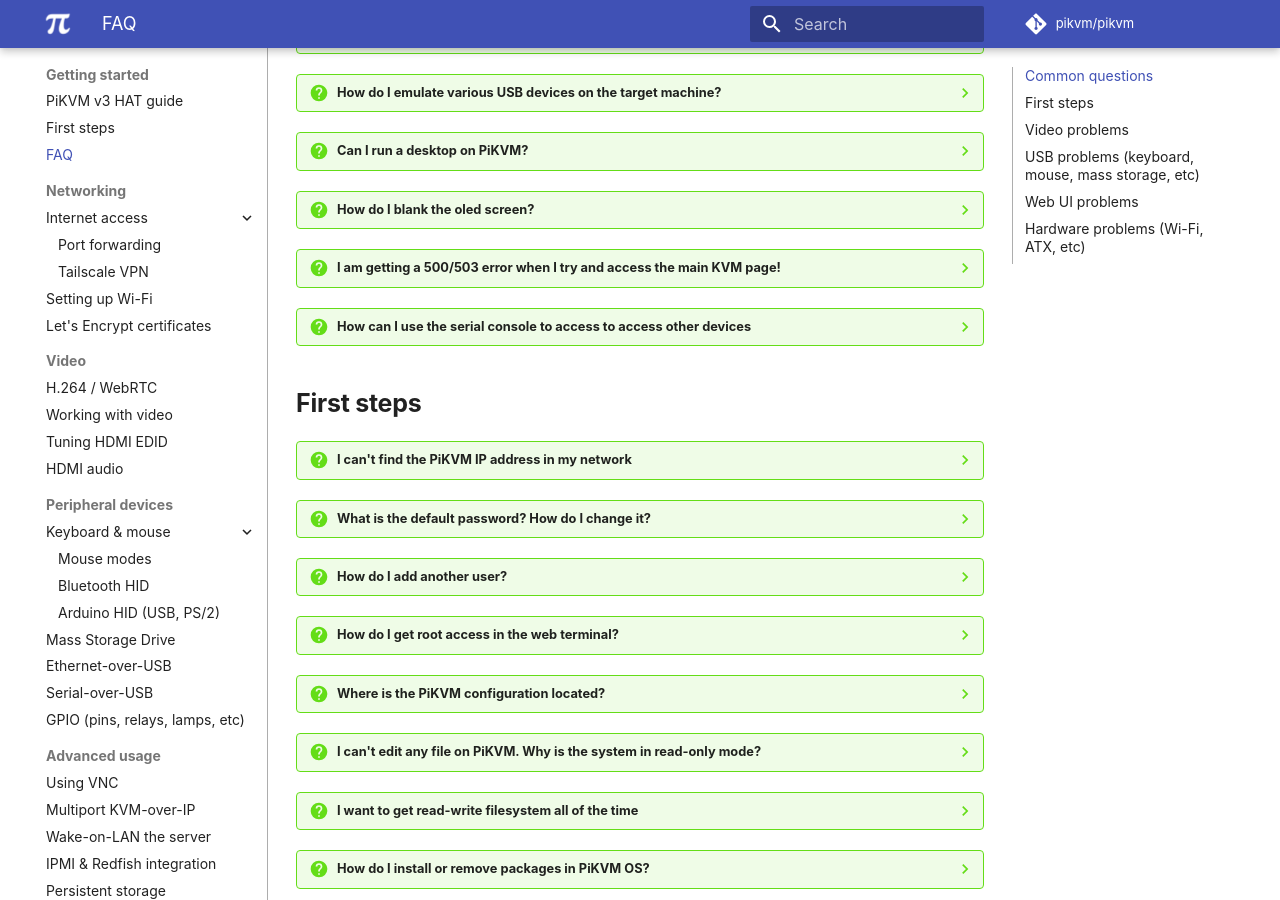
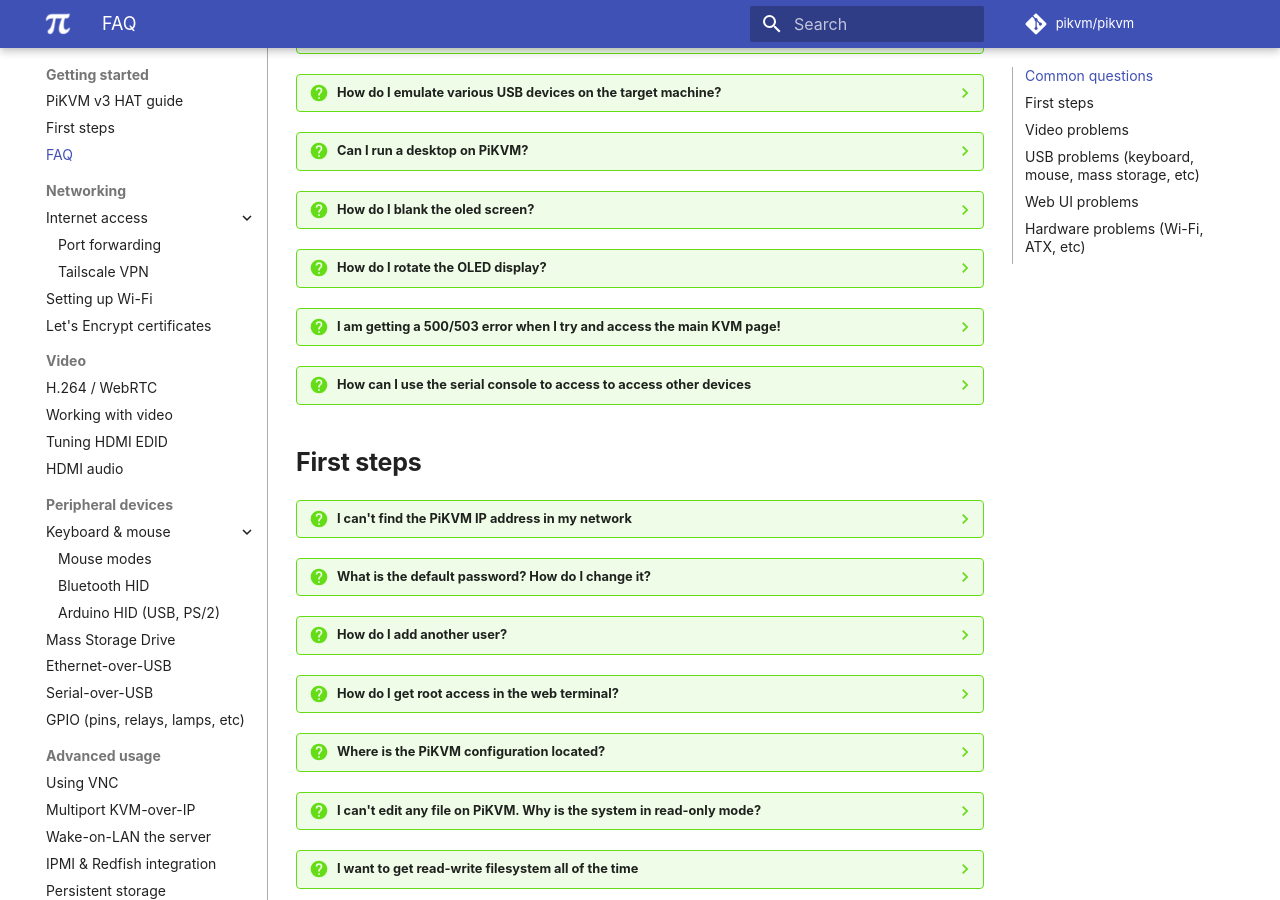
Before and after one commit to pikvm/pikvm, an MkDocs documentation site: the page built from docs/faq.md, in a window 1280 px wide and 900 px high, scrolled down 1241 px. Built offline with MkDocs 1.6.1 and Material for MkDocs 9.7.7, drawn with Linux system fonts in a browser that asks for light colours; some web fonts are replaced; comment, search, counter and statistics services are not loaded; some of the changed lines change nothing that is shown.

Commit message:
Update faq.md (#863)
Added more instructions

````diff
--- a/docs/faq.md
+++ b/docs/faq.md
@@ -131,6 +131,16 @@
     systemctl disable --now kvmd-oled kvmd-oled-reboot kvmd-oled-shutdown
     ```
 
+??? question "How do I rotate the OLED display?"
+    Please run the following:
+    ```
+    1. mkdir -p /etc/systemd/system/kvmd-oled.service.d
+    2. Create file /etc/systemd/system/kvmd-oled.service.d/override.conf:
+    [Service]
+    ExecStart=
+    ExecStart=/usr/bin/kvmd-oled --height=32 --clear-on-exit --rotate=2
+    ```
+
 ??? question "I am getting a 500/503 error when I try and access the main KVM page!"
     The latest images take care of these issues, please reflash and edit, otherwise follow the below.
     This is due to your recent changes in your yaml file; you have to use spaces and NOT tabs.
@@ -167,7 +177,6 @@
         * Only USB OR the RJ-45 serial connector will work, you can't use them together!
         * If you disable the service permanently, you can't recover your device via serial console if you need this.
         * There are some reports, that you need to remove "ttyAMA0" from /boot/cmdline.txt, but this is not needed on new installations.
-
 
 ## First steps
 
````
